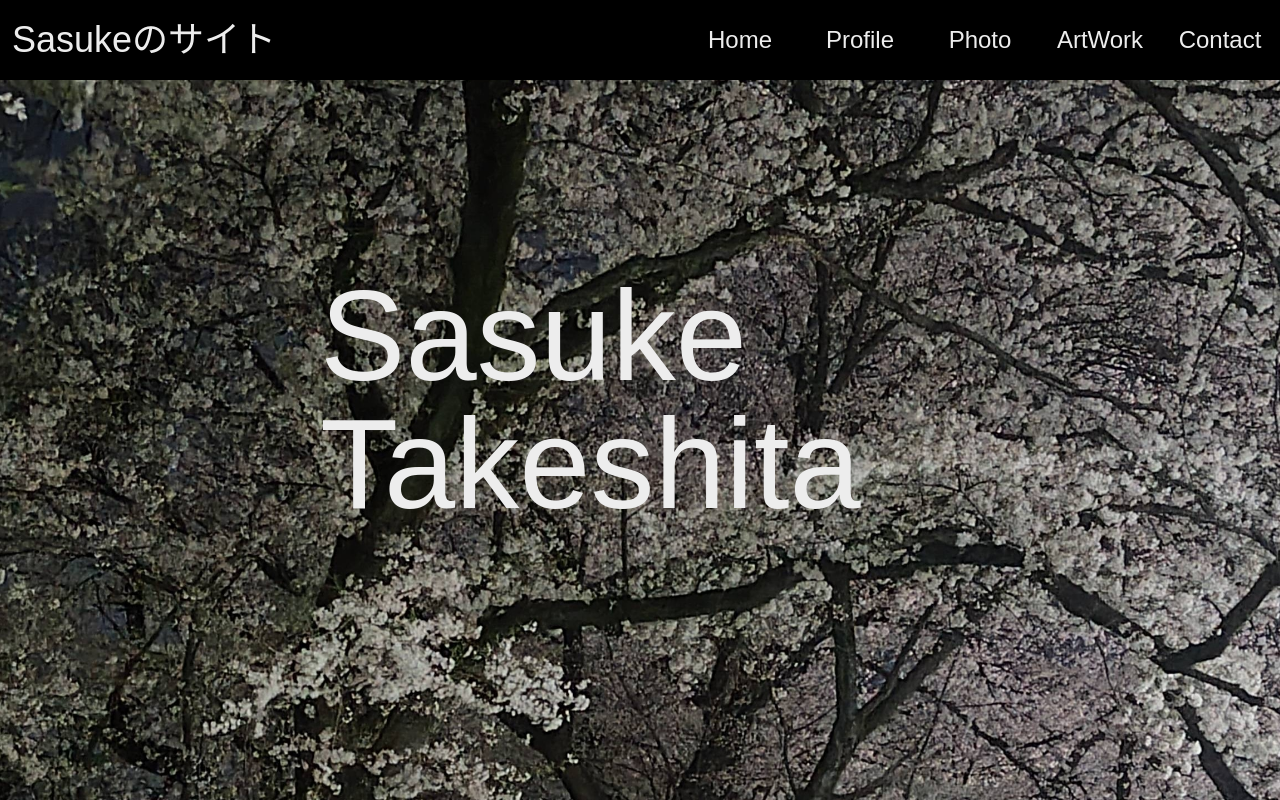
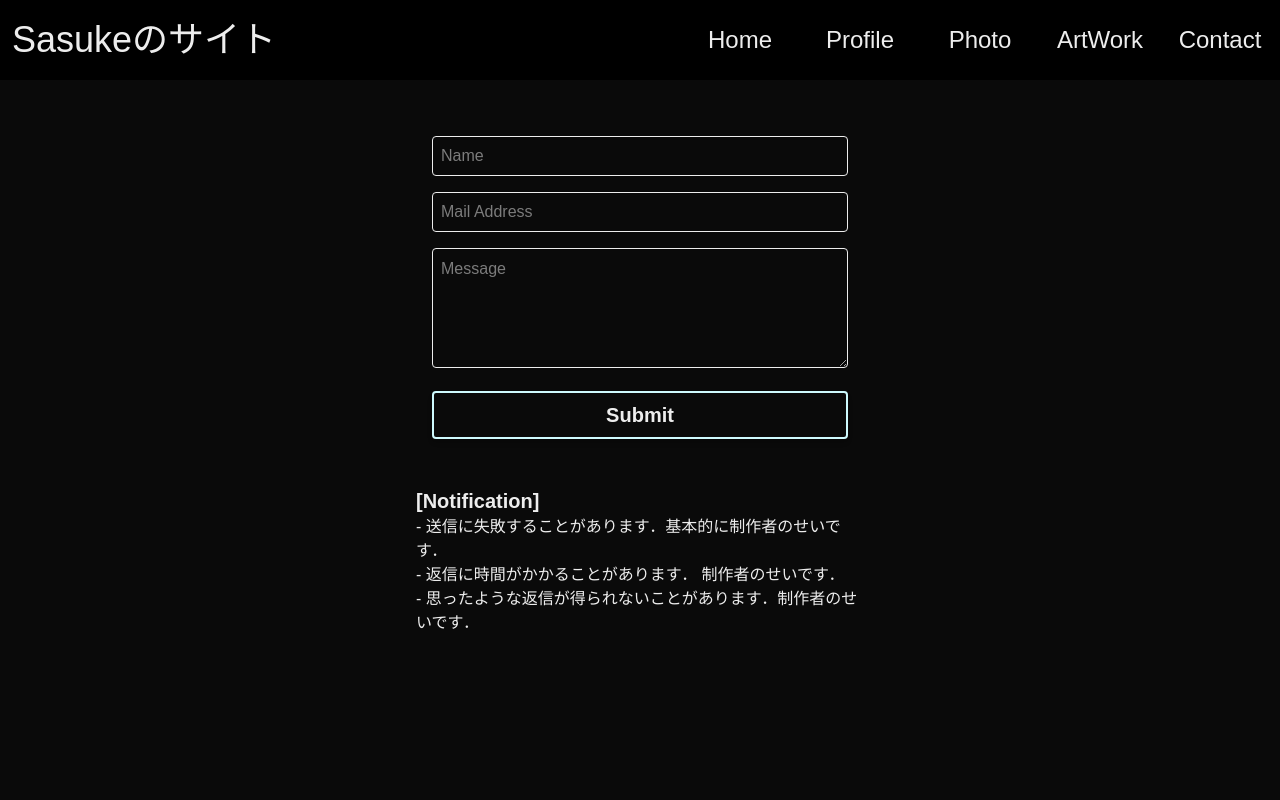
Before and after one commit to genchan-omega/sasukenosite, a Next.js app: page /Contact in a window 1280 px wide. Built offline with nearby package versions, Linux system fonts and the light colour scheme; a web font is replaced by a local one.

Commit message:
modify a bit

```diff
--- a/src/app/ArtWork/page.tsx
+++ b/src/app/ArtWork/page.tsx
@@ -19,7 +19,7 @@ export default function ArtWork() {
       </div>
 
       <h1 className="fixed top-1/2 left-1/2 -translate-1/2 text-9xl z-100">
-        Sasuke Takeshita
+        ここはArtWork
       </h1>
 
 
--- a/src/app/Contact/page.tsx
+++ b/src/app/Contact/page.tsx
@@ -1,26 +1,15 @@
 // /src/app/Contact/page.tsx
 
-import Image from "next/image";
+// import Image from "next/image";
 
+import Contactform from "@/components/Contact/Contactform";
 import Header from "@/components/FixedPart/Header";
 
 export default function Contact() {
   return (
     <div className="relative">
       <Header />
-
-      <div className="fixed min-h-screen min-w-screen overflow-hidden z-10">
-        <Image
-          src="/dummy.png"
-          fill
-          alt="Picture of the article"
-          className="object-cover"
-        />
-      </div>
-
-      <h1 className="fixed top-1/2 left-1/2 -translate-1/2 text-5xl md:text-9xl z-100">
-        Sasuke Takeshita
-      </h1>
+      <Contactform />
 
 
 
--- a/src/app/Photo/page.tsx
+++ b/src/app/Photo/page.tsx
@@ -19,7 +19,7 @@ export default function Photo() {
       </div>
 
       <h1 className="fixed top-1/2 left-1/2 -translate-1/2 text-5xl md:text-9xl z-100">
-        Sasuke Takeshita
+        ここはPhoto
       </h1>
 
 
--- /dev/null
+++ b/src/components/Contact/Contactform.tsx
@@ -0,0 +1,86 @@
+// /src/components/Contact/Contactform.tsx
+
+"use client";
+
+import { useState } from "react";
+
+export default function Contactform() {
+  const [formData, setFormData] = useState({
+    name: "",
+    email: "",
+    message: ""
+  });
+  const [status, setStatus] = useState("");
+
+  const handleChange = (e: React.ChangeEvent<HTMLInputElement | HTMLTextAreaElement>) => {
+    setFormData({ ...formData, [e.target.name]: e.target.value });
+  };
+
+  const handleSubmit = async (e: React.FormEvent) => {
+    e.preventDefault();
+    setStatus("Sending...");
+    const res = await fetch("/api/contact", {
+      method: "POST",
+      body: JSON.stringify(formData),
+      headers: {
+        "Content-Type": "application/json"
+      }
+    });
+    if(res.ok){
+      setStatus("Complete!");
+      setFormData({ name: "", email: "", message: "" });
+    }
+    else{
+      setStatus("Failed, please try agein.");
+    }
+  };
+
+  return (
+    <div className="flex flex-col flex-1 items-center pt-30">
+      <form onSubmit={handleSubmit} className="space-y-4 max-w-md mx-auto p-4">
+        <input
+          type="text"
+          name="name"
+          placeholder="Name"
+          value={formData.name}
+          onChange={handleChange}
+          className="w-full h-10 border p-2 rounded"
+          required
+        />
+        <input
+          type="email"
+          name="email"
+          placeholder="Mail Address"
+          value={formData.email}
+          onChange={handleChange}
+          className="w-full h-10 border p-2 rounded"
+          required
+        />
+        <textarea
+          name="message"
+          placeholder="Message"
+          value={formData.message}
+          onChange={handleChange}
+          className="w-full h-30 border p-2 rounded"
+          required
+        />
+        <button type="submit" className="w-full text-xl font-bold border-2 border-cyan-100 hover:bg-gray-700 hover:cursor-pointer shadow-md px-4 py-2 rounded transition duration-300">
+          Submit
+        </button>
+        <p>
+          {status}
+        </p>
+      </form>
+      <div className="justify-start items-start m-4 max-w-md">
+        <h2 className="text-left font-bold text-xl">
+          [Notification]
+        </h2>
+        <p className="text-left">
+          - 送信に失敗することがあります．基本的に制作者のせいです． <br />
+          - 返信に時間がかかることがあります． 制作者のせいです．<br />
+          - 思ったような返信が得られないことがあります．制作者のせいです．
+        </p>
+      </div>
+    </div>
+  );
+}
```
